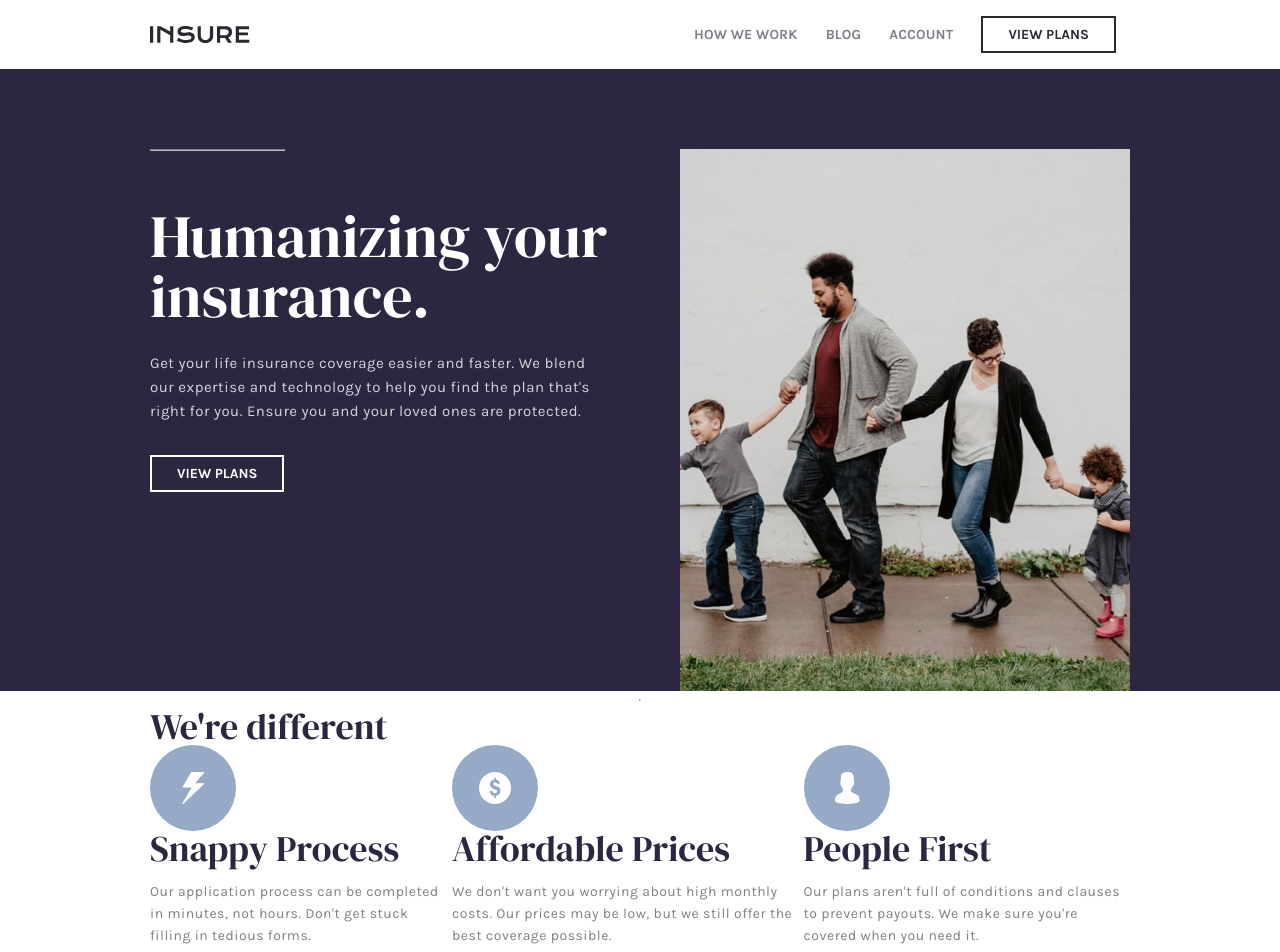
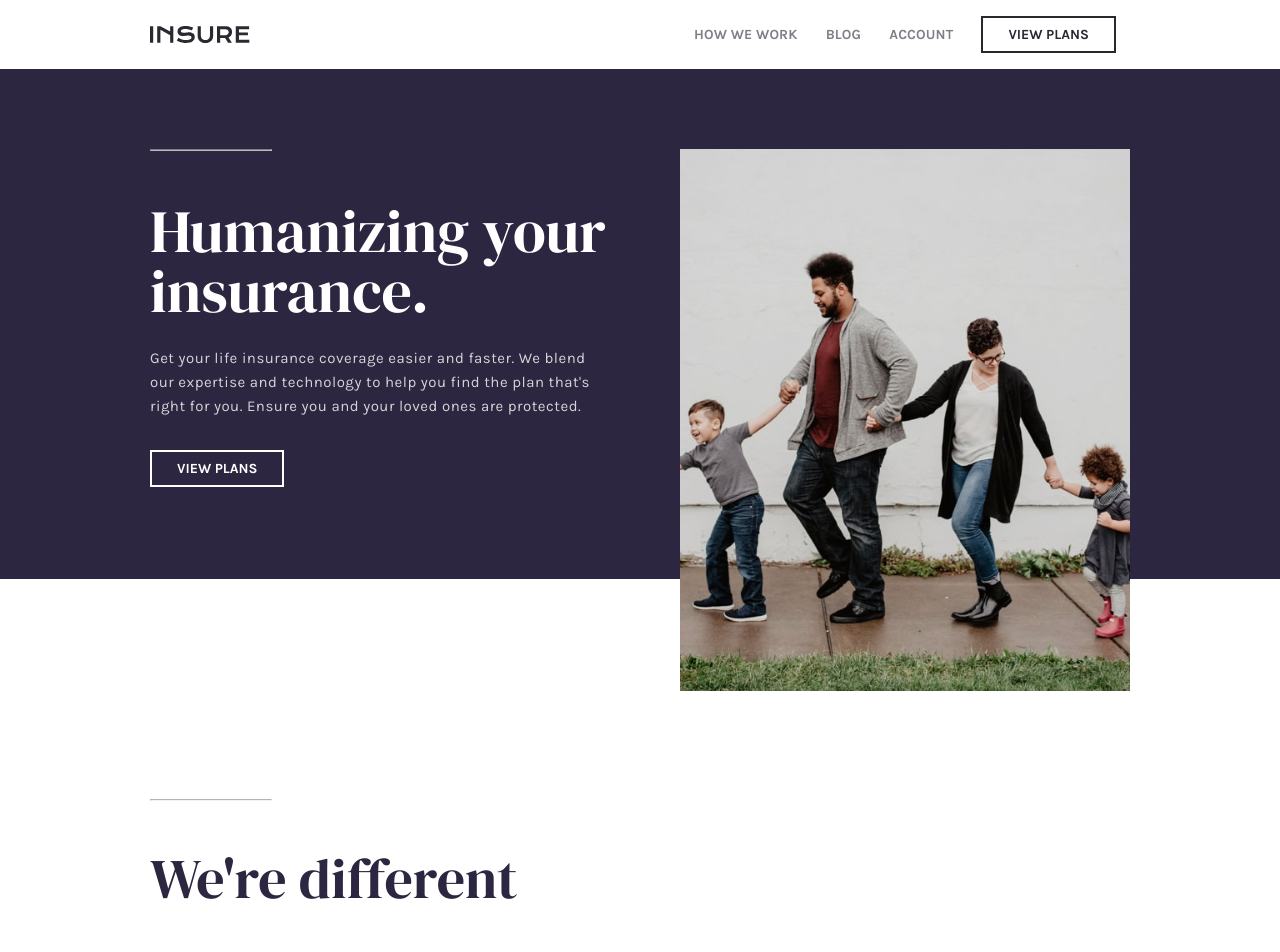
Before and after one commit to VasuBeachoo/insure-landing-page, a React (Create React App) app: page / in a window 1280 px wide. Shown: the top 952 px of the page. Built offline with nearby package versions, Linux system fonts and the light colour scheme.

Commit message:
Style features section

```diff
--- a/src/css/style.css
+++ b/src/css/style.css
@@ -154,6 +154,7 @@ body {
   padding: 80px 150px 0;
   background-color: #2d2640;
   color: white;
+  height: 510px;
 }
 
 .intro__paragraph {
@@ -188,27 +189,26 @@ body {
 }
 
 .intro__hr {
-  width: 25%;
+  width: 120px;
+  opacity: 0.75;
+  margin: 0 auto 50px 0;
   background-color: white;
-  opacity: 0.75;
-  margin: 0 auto 0 0;
 }
 
 .intro__heading {
   font-family: "DM Serif Display", serif;
   font-size: 60px;
   font-weight: 400;
-  letter-spacing: 0.1px;
   line-height: 60px;
   margin: 0;
-  margin: 55px 0 0 0;
 }
 
 .intro__paragraph {
   font-family: "Karla", sans-serif;
   font-size: 15px;
+  line-height: 24px;
+  margin: 0;
   letter-spacing: 0.5px;
-  line-height: 24px;
   max-width: 450px;
   margin: 25px 0 32px 0;
 }
@@ -231,6 +231,7 @@ body {
 
 .intro__img {
   width: 450px;
+  z-index: 1;
 }
 
 .features {
@@ -250,7 +251,7 @@ body {
   -webkit-box-sizing: border-box;
           box-sizing: border-box;
   width: 100%;
-  padding: 0 150px 0;
+  padding: 220px 150px 140px;
   background-color: white;
 }
 
@@ -274,13 +275,20 @@ body {
   color: white;
 }
 
+.features__hr {
+  width: 120px;
+  opacity: 0.75;
+  margin: 0 auto 50px 0;
+  background-color: #2b272f;
+}
+
 .features__section-heading {
   font-family: "DM Serif Display", serif;
-  font-size: 36px;
+  font-size: 56px;
   font-weight: 400;
-  letter-spacing: 0.1px;
-  line-height: 36px;
+  line-height: 56px;
   margin: 0;
+  margin: 0 0 70px 0;
 }
 
 .features__container {
@@ -297,6 +305,7 @@ body {
   -webkit-box-align: start;
       -ms-flex-align: start;
           align-items: flex-start;
+  width: 100%;
 }
 
 .features__feature {
@@ -315,20 +324,26 @@ body {
           align-items: flex-start;
 }
 
+.features__icon {
+  width: 64px;
+}
+
 .features__heading {
   font-family: "DM Serif Display", serif;
-  font-size: 36px;
+  font-size: 27px;
   font-weight: 400;
-  letter-spacing: 0.1px;
-  line-height: 36px;
+  line-height: 27px;
   margin: 0;
+  margin: 25px 0 12px 0;
 }
 
 .features__paragraph {
   font-family: "Karla", sans-serif;
-  font-size: 14px;
-  letter-spacing: 0.5px;
-  line-height: 22.4px;
+  font-size: 15px;
+  line-height: 24px;
+  margin: 0;
+  letter-spacing: 0px;
+  max-width: 300px;
 }
 
 .cta {
@@ -389,7 +404,6 @@ body {
   font-family: "DM Serif Display", serif;
   font-size: 36px;
   font-weight: 400;
-  letter-spacing: 0.1px;
   line-height: 36px;
   margin: 0;
 }
@@ -487,8 +501,8 @@ body {
 .footer__heading {
   font-family: "Karla", sans-serif;
   font-size: 14px;
-  letter-spacing: 0.5px;
   line-height: 22.4px;
+  margin: 0;
 }
 
 .footer__link {
--- a/src/css/style.scss
+++ b/src/css/style.scss
@@ -34,11 +34,16 @@ $body-font: "Karla", sans-serif;
   padding: $padding-top 150px $padding-bottom;
 }
 
+@mixin hr() {
+  width: 120px;
+  opacity: 0.75;
+  margin: 0 auto 50px 0;
+}
+
 @mixin heading($font-size: 36px) {
   font-family: $heading-font;
   font-size: $font-size;
   font-weight: 400;
-  letter-spacing: 0.1px;
   line-height: $font-size * 1;
   margin: 0;
 }
@@ -46,8 +51,8 @@ $body-font: "Karla", sans-serif;
 @mixin paragraph($font-size: 14px) {
   font-family: $body-font;
   font-size: $font-size;
-  letter-spacing: 0.5px;
   line-height: $font-size * 1.6;
+  margin: 0;
 }
 
 @mixin link($font-size: 14px) {
@@ -176,25 +181,24 @@ body {
   @include flex(row, center, flex-start);
   @include section(80px, 0);
   @include violet-bg();
+  height: 510px;
 
   &__container {
     @include flex(column, flex-start, flex-start);
   }
 
   &__hr {
-    width: 25%;
+    @include hr();
     background-color: color(White);
-    opacity: 0.75;
-    margin: 0 auto 0 0;
   }
 
   &__heading {
     @include heading(60px);
-    margin: 55px 0 0 0;
   }
 
   &__paragraph {
     @include paragraph(15px);
+    letter-spacing: 0.5px;
     max-width: 450px;
     margin: 25px 0 32px 0;
   }
@@ -205,32 +209,47 @@ body {
 
   &__img {
     width: 450px;
+    z-index: 1;
   }
 }
 
 .features {
   @include flex(column, flex-start, flex-start);
-  @include section();
+  @include section(220px, 140px);
   @include white-bg();
 
+  &__hr {
+    @include hr();
+    background-color: color(Very-Dark-Violet);
+  }
+
   &__section-heading {
-    @include heading();
+    @include heading(56px);
+    margin: 0 0 70px 0;
   }
 
   &__container {
     @include flex(row, space-between, flex-start);
+    width: 100%;
   }
 
   &__feature {
     @include flex(column, flex-start, flex-start);
   }
 
+  &__icon {
+    width: 64px;
+  }
+
   &__heading {
-    @include heading();
+    @include heading(27px);
+    margin: 25px 0 12px 0;
   }
 
   &__paragraph {
-    @include paragraph();
+    @include paragraph(15px);
+    letter-spacing: 0px;
+    max-width: 300px;
   }
 }
 
```
